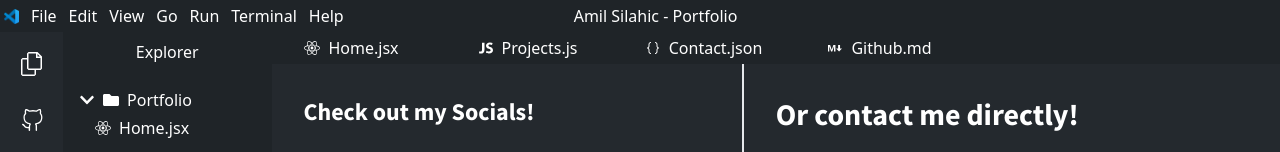
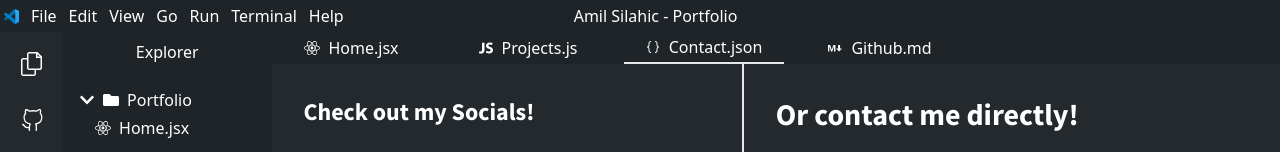
Before and after one commit to SilahicAmil/nextjs-updated-portfolio, a Next.js app: page /contact in a window 1280 px wide. Shown: the top 152 px of the page. Built offline with nearby package versions, Linux system fonts and the light colour scheme.

Commit message:
added new compnents 4 contct page + styling updts

```diff
--- /dev/null
+++ b/components/ContactPage/ContactForm.js
@@ -0,0 +1,36 @@
+const ContactForm = ({}) => {
+  return (
+    <div className="w-1/2 m-8">
+      <h3 className="text-3xl ">Or contact me directly!</h3>
+
+      <form>
+        <div className="flex gap-6 mt-4">
+          <div className="flex-col flex">
+            <label htmlFor="Name" className="">
+              Name
+            </label>
+            <input type="text" id="Name" />
+          </div>
+          <div className="flex flex-col ">
+            <label htmlFor="Email">Email</label>
+            <input type="text" id="Email" />
+          </div>
+        </div>
+
+        <div className="flex flex-col w-8/12 mt-4">
+          <label htmlFor="Subject">Subject</label>
+          <input type="text" id="Subject" />
+        </div>
+        <div className="flex flex-col w-8/12 mt-4">
+          <label htmlFor="Message">Message</label>
+          <textarea id="Message" cols="30" rows="5"></textarea>
+        </div>
+        <div className="flex justify-center items-center mt-4 border-2 border-lime-200 w-24 h-8">
+          <button type="submit">Submit</button>
+        </div>
+      </form>
+    </div>
+  );
+};
+
+export default ContactForm;
--- /dev/null
+++ b/components/ContactPage/ContactSocials.js
@@ -0,0 +1,44 @@
+const ContactSocials = ({}) => {
+  return (
+    <div className="border-r-2 w-1/2">
+      <h2 className="text-2xl m-8">Check out my Socials!</h2>
+      <div className="m-8 text-lg">
+        <p className="text-2xl ">
+          <span className="text-orange-200">.socials </span>&#123;
+        </p>
+
+        <p className="px-4 flex gap-2">
+          email:
+          <a href="mailto:amil@amil.dev" target="_blank" rel="noreferrer">
+            amil@amil.dev
+          </a>
+        </p>
+        <p className="px-4 flex gap-2">
+          github:
+          <a
+            href="https://github.com/silahicamil"
+            target="_blank"
+            rel="noreferrer"
+          >
+            silahicamil
+          </a>
+        </p>
+        <p className="px-4 flex gap-2">
+          linkedin:
+          <a
+            href="https://www.linkedin.com/in/amil-silahic-4b5a01140/"
+            target="_blank"
+            rel="noreferrer"
+          >
+            amilsilahic
+          </a>
+        </p>
+        <p>
+          <span>&#125;</span>
+        </p>
+      </div>
+    </div>
+  );
+};
+
+export default ContactSocials;
--- a/components/Layout/Layout.js
+++ b/components/Layout/Layout.js
@@ -7,7 +7,7 @@ const Layout = ({ children }) => {
     <>
       <TopNav />
       <Navigation>
-        <main className="font-SansPro">{children}</main>
+        <main className="font-SansPro ">{children}</main>
       </Navigation>
       <BottomNav />
     </>
--- a/components/Navigation/FilesNav.js
+++ b/components/Navigation/FilesNav.js
@@ -10,27 +10,37 @@ const FilesNav = () => {
   return (
     <>
       <>
-        <div className="flex h-full w-full overflow-x-auto bg-files 2xl:visible xl:visible lg:visible md:visible sm:visible lg:w-full md:w-screen sm:w-screen xsm:w-screen md:h-8 sm:h-8 xsm:h-16  items-center gap-4 ">
+        <div className="flex h-full w-full lg:overflow-x-auto bg-files 2xl:visible xl:visible lg:visible md:visible sm:visible lg:w-full md:w-screen sm:w-screen xsm:w-screen md:h-8 sm:h-8 xsm:h-16  items-center gap-4 ">
+          <Link href="/">
             <div
               className={`${
-              router.pathname === "/" ? "border-b-2" : null
+                router.pathname === "/" ? "lg:border-b-2" : null
               } flex h-8 items-center p2 gap-2 w-40 justify-center`}
             >
               <FaReact />
-            <Link href="/">Home.jsx</Link>
+              Home.jsx
             </div>
+          </Link>
+          <Link href="/projects">
             <div
               className={`${
-              router.pathname === "/projects" ? "border-b-2" : null
+                router.pathname === "/projects" ? "lg:border-b-2" : null
               } flex h-8 items-center p2 gap-2 w-40 justify-center`}
             >
               <IoLogoJavascript />
-            <Link href="/projects">Projects.js</Link>
+              Projects.js
             </div>
-          <div className="flex h-8 items-center p-2 gap-2 w-40 justify-center">
+          </Link>
+          <Link href="/contact">
+            <div
+              className={`${
+                router.pathname === "/contact" ? "lg:border-b-2" : null
+              } flex h-8 items-center p-2 gap-2 w-40 justify-center`}
+            >
               <VscJson />
               Contact.json
             </div>
+          </Link>
           <div className="flex h-8 items-center p-2 gap-2 w-40 justify-center">
             <VscMarkdown />
             Github.md
--- a/pages/contact/index.js
+++ b/pages/contact/index.js
@@ -1,75 +1,12 @@
+import ContactForm from "../../components/ContactPage/ContactForm";
+import ContactSocials from "../../components/ContactPage/ContactSocials";
+
 const ContactPage = ({}) => {
   return (
     <>
       <div className="flex flex-1 justify-center w-full h-[90vh] font-bold">
-        <div className="border-r-2 w-1/2">
-          <h2 className="text-2xl m-8">Check out my Socials!</h2>
-          <div className="m-8 text-lg">
-            <p className="text-2xl ">
-              <span className="text-orange-200">.socials </span>&#123;
-            </p>
-
-            <p className="px-4 flex gap-2">
-              email:
-              <a href="mailto:amil@amil.dev" target="_blank" rel="noreferrer">
-                amil@amil.dev
-              </a>
-            </p>
-            <p className="px-4 flex gap-2">
-              github:
-              <a
-                href="https://github.com/silahicamil"
-                target="_blank"
-                rel="noreferrer"
-              >
-                silahicamil
-              </a>
-            </p>
-            <p className="px-4 flex gap-2">
-              linkedin:
-              <a
-                href="https://www.linkedin.com/in/amil-silahic-4b5a01140/"
-                target="_blank"
-                rel="noreferrer"
-              >
-                amilsilahic
-              </a>
-            </p>
-            <p>
-              <span>&#125;</span>
-            </p>
-          </div>
-        </div>
-        <div className="w-1/2 m-8">
-          <h3 className="text-3xl ">Or contact me directly!</h3>
-
-          <form>
-            <div className="flex gap-6 mt-4">
-              <div className="flex-col flex">
-                <label htmlFor="Name" className="">
-                  Name
-                </label>
-                <input type="text" id="Name" />
-              </div>
-              <div className="flex flex-col ">
-                <label htmlFor="Email">Email</label>
-                <input type="text" id="Email" />
-              </div>
-            </div>
-
-            <div className="flex flex-col w-8/12 mt-4">
-              <label htmlFor="Subject">Subject</label>
-              <input type="text" id="Subject" />
-            </div>
-            <div className="flex flex-col w-8/12 mt-4">
-              <label htmlFor="Message">Message</label>
-              <textarea id="Message" cols="30" rows="5"></textarea>
-            </div>
-            <div className="flex justify-center items-center mt-4 border-2 border-lime-200 w-24 h-8">
-              <button type="submit">Submit</button>
-            </div>
-          </form>
-        </div>
+        <ContactSocials />
+        <ContactForm />
       </div>
     </>
   );
```
Lines whose indentation alone changed are shown as unchanged.
